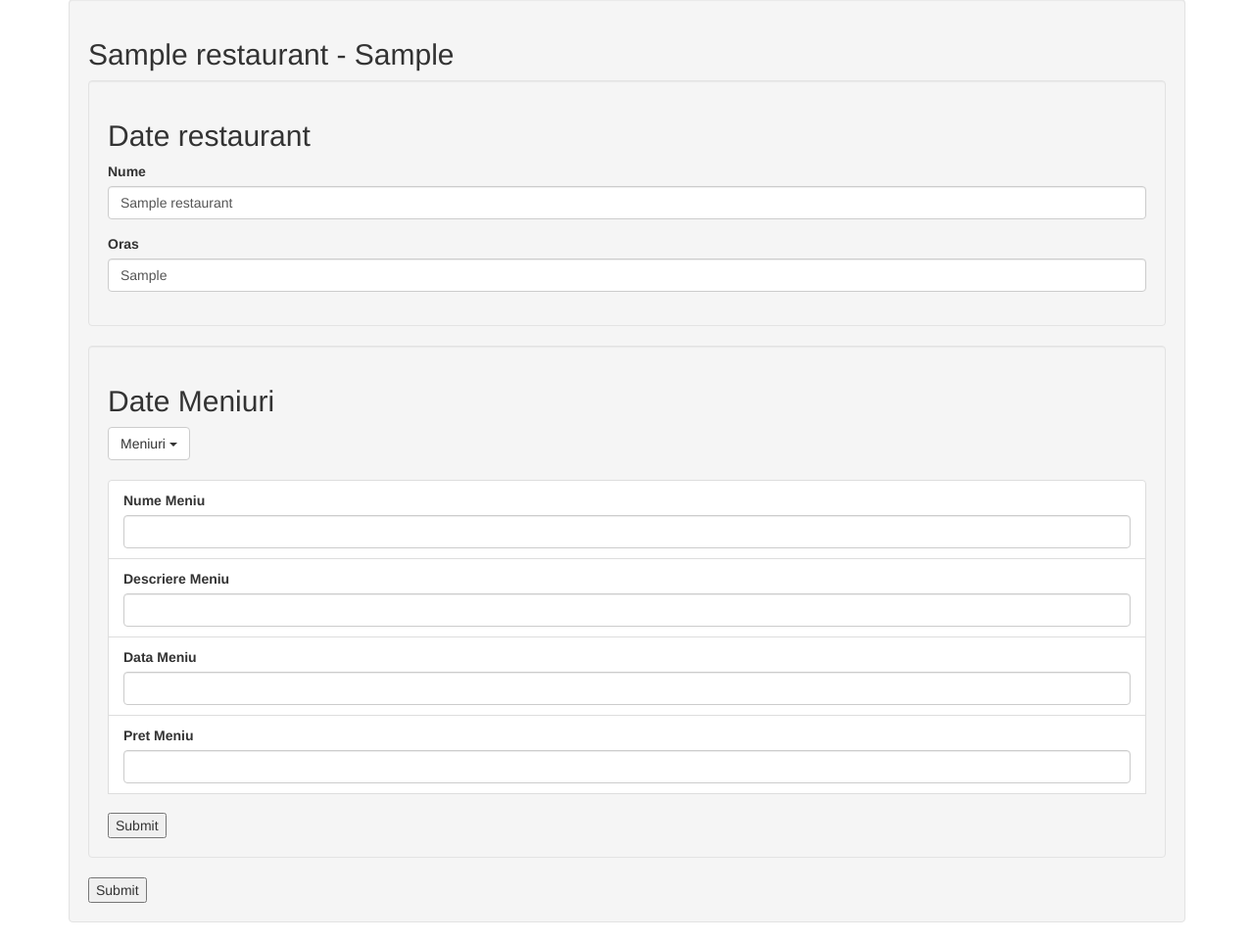
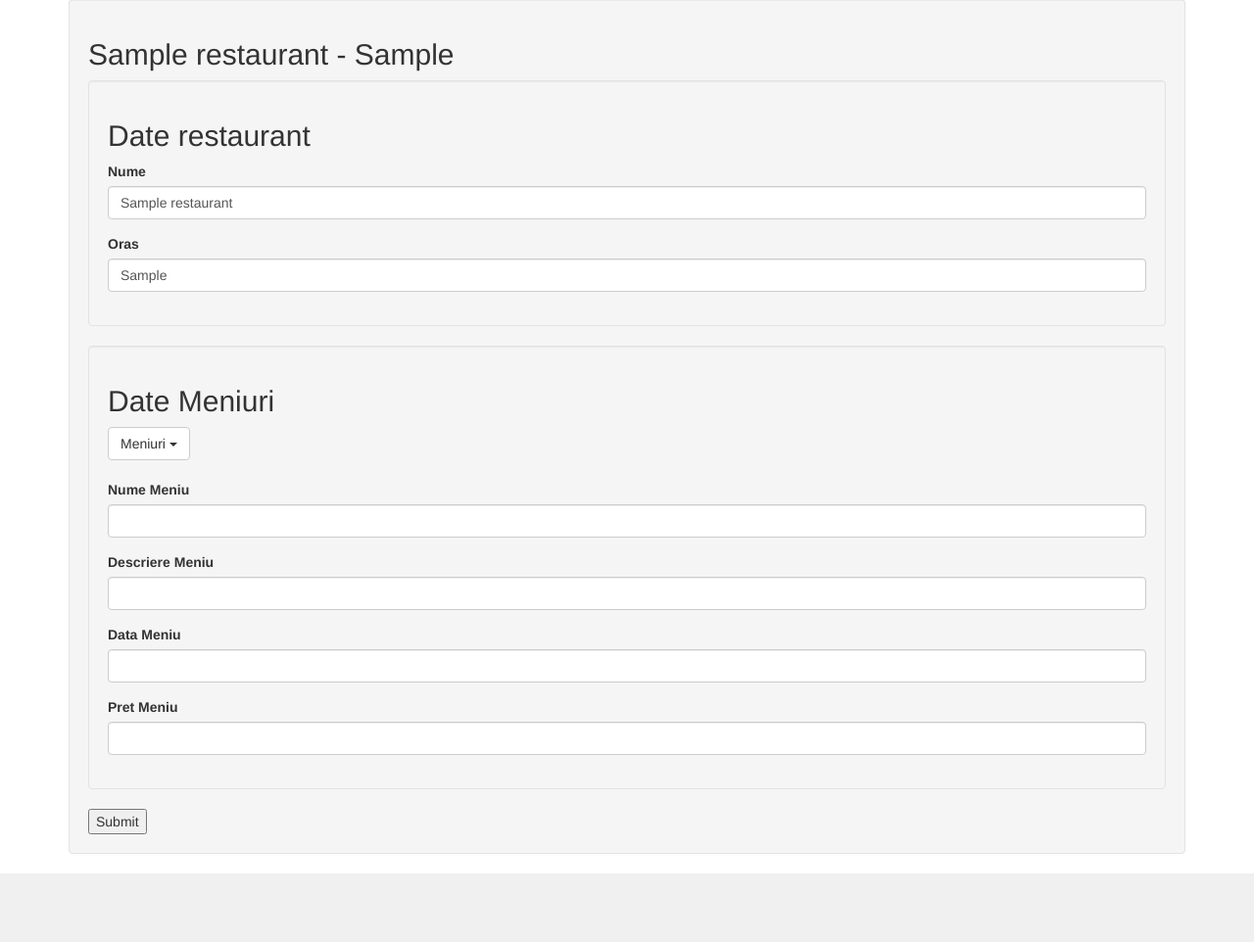
Before and after one commit to lorandDobai/django-HaiLaMasa, a Django app: page /dashboard/restaurant/1 in a window 1280 px wide. Shown: the part 131-1093 px from the top of the page at 98% size. After the commit the page ends 1023 px from the top, so only its background shows below. Run offline with Django 3.2, Linux system fonts and the light colour scheme; a user stored in the database is signed in; tables that the repository leaves empty hold one stand-in row (values such as "Sample post"); some libraries are stand-ins or nearby versions.

Commit message:
Added log out button and validated forms.

```diff
--- a/HaiLaMasa/HaiLaMasa/urls.py
+++ b/HaiLaMasa/HaiLaMasa/urls.py
@@ -25,7 +25,7 @@ urlpatterns = [
     url(r'^login$', 'django.contrib.auth.views.login', name='login'),
     url(r'^login/auth$',organizer_views.login_auth),
     url(r'^oras/(?P<city>[a-zA-Z]+)?$',visitor_views.city_view),
-
+    url(r'^logout$', organizer_views.logout_view),
     url(r'^dashboard/$',organizer_views.resto_selection, name='resto-list'),
     url(r'^dashboard/restaurant/(?P<pk>[0-9]+)?$', organizer_views.resto_edit, name='resto-edit'),
     url(r'^dashboard/restaurant/\d+/menu/$', organizer_views.menu_data, name='menu-data'),
--- a/HaiLaMasa/organizer/forms.py
+++ b/HaiLaMasa/organizer/forms.py
@@ -1,30 +1,40 @@
-
 from django import forms
 from visitor.models import Restaurant, Menu, Gallery
 
+
 class LoginForm(forms.Form):
     username = forms.CharField(label='Nume utilizator', max_length=25)
-    password = forms.CharField(label='Parola',widget = forms.PasswordInput())
+    password = forms.CharField(label='Parola', widget=forms.PasswordInput())
+
 
 class RestaurantEditForm(forms.ModelForm):
     class Meta:
         model = Restaurant
-        fields = ("city","name")
+        fields = ("city", "name")
         widgets = {
             'name': forms.TextInput(attrs={'class': 'form-control'}),
             'city': forms.TextInput(attrs={'class': 'form-control'}),
         }
 
+
 class MenuEditForm(forms.ModelForm):
     class Meta:
         model = Menu
-        fields =("description","picture","name","date","price")
+        fields = ("description", "name", "date", "price")
+        widgets = {
+            'name': forms.TextInput(attrs={'class': 'form-control', 'id': 'menu_name'}),
+            'description': forms.TextInput(attrs={'class': 'form-control', 'id': 'menu_description'}),
+            'date': forms.DateInput(attrs={'class': 'form-control', 'id': 'menu_date'}),
+            'price': forms.NumberInput(attrs={'class': 'form-control', 'id': 'menu_price'})
+        }
+
 
 class MenusForm(forms.Form):
-     def __init__(self, instance, *args, **kwargs):
+    def __init__(self, instance, *args, **kwargs):
         super(MenusForm, self).__init__(*args, **kwargs)
         self.fields['my_choice_field'] = forms.ChoiceField(
             choices=Menu.objects.filter(restaurant=instance))
 
+
 class GalleryForm(forms.Form):
     picture = forms.ImageField()
--- a/HaiLaMasa/organizer/templates/organizer/restaurant_edit.html
+++ b/HaiLaMasa/organizer/templates/organizer/restaurant_edit.html
@@ -38,36 +38,24 @@
                 <li role="presentation"><a role="menuitem" tabindex="-1" data-pk="{{menu.pk}}">{{menu.name}}</a></li>
                 {% endfor %}
             </ul>
-
-
         </div>
         <br>
-        <ul class="list-group">
-            <li class="list-group-item">
-                <label for="menu_name">Nume Meniu</label>
-                <input class="form-control" id="menu_name" type="text" name="name_menu" maxlength="200">
-            </li>
-            <li class="list-group-item">
-                <label for="menu_description">Descriere Meniu</label>
-                <input class="form-control" id="menu_description" type="text" name="description" maxlength="200">
-            </li>
-            <li class="list-group-item">
-                <label for="menu_date">Data Meniu</label>
-                <input id="menu_date" class="form-control" type="text" name="data" maxlength="200">
-            </li>
-            <li class="list-group-item">
-                <label for="menu_price">Pret Meniu</label>
-                <input id="menu_price" class="form-control" type="text" name="pret" maxlength="200">
-            </li>
-            <input type="hidden" id="selected_menu" name="selected_menu" value=""/>
-        </ul>
-        <form enctype="multipart/form-data" method="post" action="/upload">
-            {% csrf_token %}
-            <table>
-                {{form_gallery.as_table}}
-            </table>
-            <input type="submit" value="Submit" id="Save"/>
-        </form>
+        <div class="form-group">
+            <label for="nume_meniu">Nume Meniu</label>
+            {{menu_form.name}}
+        </div>
+        <div class="form-group">
+            <label for="descriere_meniu">Descriere Meniu</label>
+            {{menu_form.description}}
+        </div>
+        <div class="form-group">
+            <label for="data_meniu">Data Meniu</label>
+            {{menu_form.date}}
+        </div>
+        <div class="form-group">
+            <label for="pret_meniu">Pret Meniu</label>
+            {{menu_form.price}}
+        </div>
     </div>
     {% csrf_token %}
     <input type="submit" value="Submit">
--- a/HaiLaMasa/organizer/views.py
+++ b/HaiLaMasa/organizer/views.py
@@ -1,6 +1,5 @@
-
 import json
-from django.contrib.auth import login,authenticate
+from django.contrib.auth import login, authenticate, logout
 from django.contrib.auth.decorators import login_required
 from django.core.urlresolvers import reverse_lazy
 from django.shortcuts import render, get_object_or_404
@@ -11,36 +10,38 @@ from visitor.models import Restaurant, Menu, Gallery
 from organizer.forms import RestaurantEditForm, MenuEditForm, MenusForm, GalleryForm
 
 
-
 def login_auth(request):
     username = request.POST.get('username', '')
     password = request.POST.get('password', '')
-    user = authenticate(username = username, password = password)
+    user = authenticate(username=username, password=password)
     if user is not None:
         login(request, user)
         return HttpResponseRedirect(reverse_lazy('home'))
     else:
         return HttpResponse("Login Failed")
 
+
 # Create your views here.
 
 @login_required
 def resto_selection(request):
-    my_restaurants = Restaurant.objects.filter(user = request.user)
+    my_restaurants = Restaurant.objects.filter(user=request.user)
     context = Context({"restos": list(my_restaurants)})
     return render(request, "organizer/dashboard_base.html", context)
+
 
 @login_required
 def resto_edit(request, pk=None):
     instance = get_object_or_404(Restaurant, id=pk)
 
-    form = RestaurantEditForm(None,instance = instance)
-
-    context = Context({"resto":instance, "form":form, \
-                       "menus":({"name":m.name,"pk":m.pk} for m in Menu.objects.filter(restaurant=instance)), \
+    form = RestaurantEditForm(None, instance=instance)
+    menu_form = MenuEditForm()
+    context = Context({"resto": instance, "form": form, "menu_form": menu_form, \
+                       "menus": ({"name": m.name, "pk": m.pk} for m in Menu.objects.filter(restaurant=instance)), \
                        "gallery": Gallery.objects.filter(restaurant=instance)})
     context.update(csrf(request))
     return render(request, 'organizer/restaurant_edit.html', context)
+
 
 @login_required
 def resto_validate(request):
@@ -48,17 +49,23 @@ def resto_validate(request):
         form_gallery = GalleryForm(request.POST, request.FILES)
         if form_gallery.is_valid():
             form_gallery.save()
+    if RestaurantEditForm.is_valid():
+        RestaurantEditForm.save()
+    if MenuEditForm.is_valid():
+        MenuEditForm.save()
 
-    return HttpResponse(request.POST["name"]+" validam luni aci")
+    return HttpResponse(request.POST["name"] + " validam luni aci")
+
 
 @login_required
 def menu_data(request):
-    pk_menu=request.GET.get("pk_menu",-1)
+    pk_menu = request.GET.get("pk_menu", -1)
     menu = Menu.objects.get(pk=pk_menu)
-    result = {"name": menu.name, "description":menu.description,"date": str(menu.date), "price":str(menu.price)}
+    result = {"name": menu.name, "description": menu.description, "date": str(menu.date), "price": str(menu.price)}
     data = json.dumps(result)
 
     return HttpResponse(data)
+
 
 @login_required
 def view_gallery(request):
@@ -73,3 +80,9 @@ def view_gallery(request):
     c = {'form_gallery': form_gallery}
     c.update(csrf(request))
     return render(request, 'upload.html', {'form_gallery': form_gallery}, c)
+
+
+@login_required
+def logout_view(request):
+    logout(request)
+    return HttpResponseRedirect(reverse_lazy('home'))
--- a/HaiLaMasa/templates/base.html
+++ b/HaiLaMasa/templates/base.html
@@ -10,7 +10,6 @@
 
     {% endblock head %}
 </head>
-
 <body>
 <div class="container">
     <div class="well">
@@ -21,6 +20,9 @@
                     <li role="presentation"><p class="navbar-text">{{request.user.username}}</p></li>
                     <li role="presentation">
                         <a href="http://localhost:8000/dashboard" class="btn btn-default navbar-btn">Dashboard</a>
+                    </li>
+                    <li role="presentation">
+                        <a href="http://localhost:8000/logout" class="btn btn-default navbar-btn">Log Out</a>
                     </li>
                 </ul>
                 {% endif %}
--- a/HaiLaMasa/visitor/templates/visitor/base_oras.html
+++ b/HaiLaMasa/visitor/templates/visitor/base_oras.html
@@ -1,13 +1,14 @@
 {% extends "base.html" %}
 
-{% load static from staticfiles %}
+{% load staticfiles %}
+
 {% block head %}
     <link rel="stylesheet" href="{% static 'custom/css/base_oras.css' %}"/>
      <link href="http://fonts.googleapis.com/css?family=Berkshire+Swash" rel="stylesheet" type="text/css">
 
 {% endblock head %}
+{% block content %}
 
-{% block content %}
      <div class = "row">
      {% for menu in menus %}
 
```
